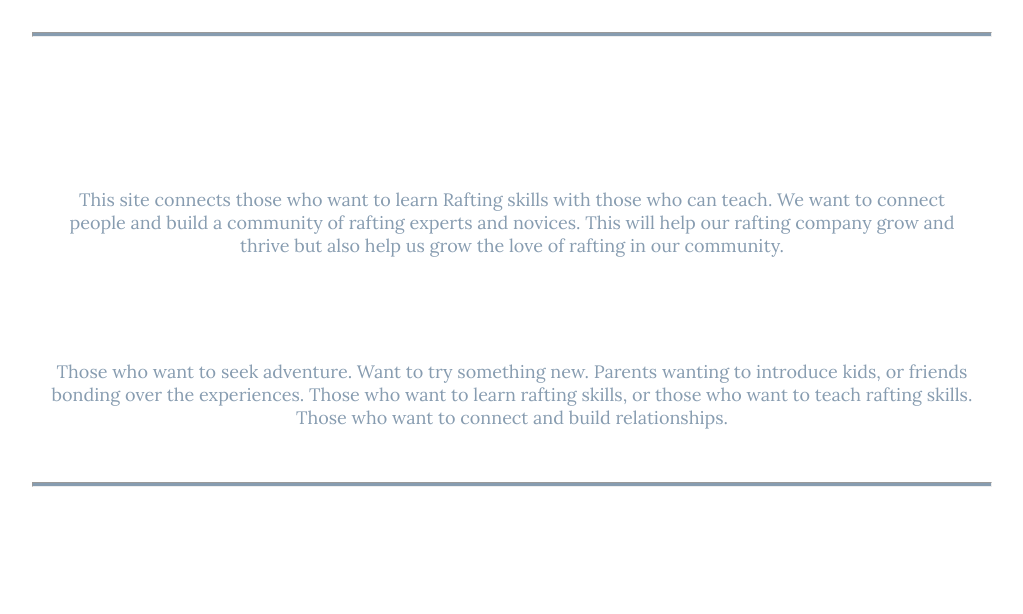
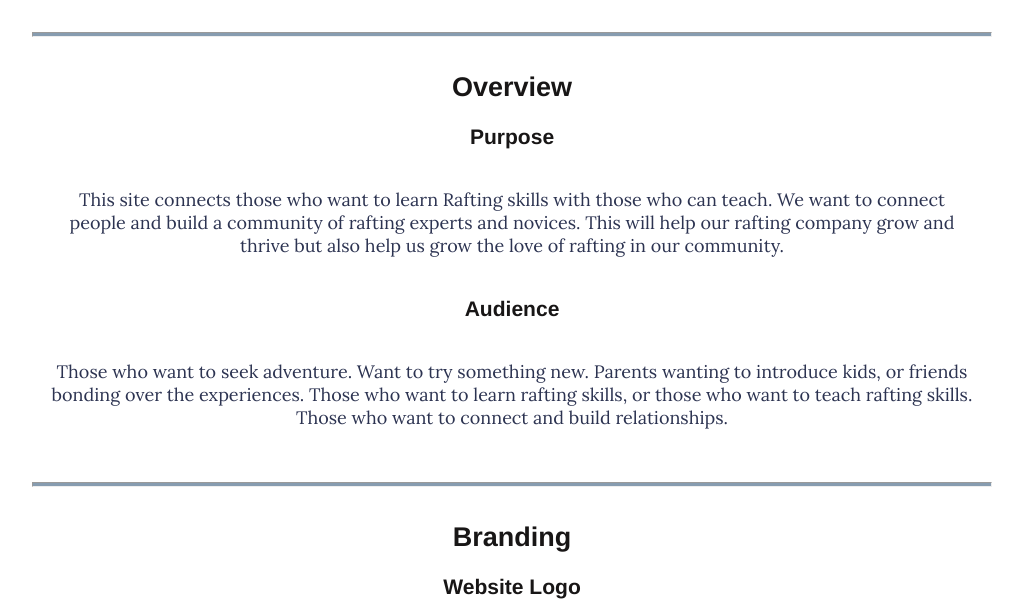
Before and after one commit to kthrnbeh/wwd130-1-, a plain HTML site: page wwd130/wwr/site-plan-rafting.html in a window 1280 px wide. Shown: the part 308-922 px from the top of the page, without its empty margins (128-1151 px from the left). Drawn offline with Linux system fonts and the light colour scheme; files that its build step writes are made by us from their sources; a web font is replaced by a local one.

Commit message:
update colors

```diff
--- a/wwd130/wwr/style/site-plan-rafting.css
+++ b/wwd130/wwr/style/site-plan-rafting.css
@@ -16,15 +16,15 @@ Fonts are separated by a & */
   --paragraph-font: "Lora", Helvetica, sans-serif;
 
   /* these colors below should be chosen from among your palette colors above */
-  --headline-color-on-white: #ffff;  /* headlines on a white background */
-  --headline-color-on-color: #9498b1; /* headlines on a colored background */
-  --paragraph-color-on-white: #879cb0; /* paragraph text on a white background */
-  --paragraph-color-on-color: #849cb0; /* paragraph text on a colored background */
-  --paragraph-background-color: #EDBFC6  ;
-  --nav-link-color: #949494;
-  --nav-background-color: #EDBFC6;
-  --nav-hover-link-color: #949494;
-  --nav-hover-background-color: #EDBFC6;
+  --headline-color-on-white: #181616;  /* headlines on a white background */
+  --headline-color-on-color: #2C3351; /* headlines on a colored background */
+  --paragraph-color-on-white: #2C3351; /* paragraph text on a white background */
+  --paragraph-color-on-color: #2C3351; /* paragraph text on a colored background */
+  --paragraph-background-color: #181616  ;
+  --nav-link-color: ##404647;
+  --nav-background-color: ##404647;
+  --nav-hover-link-color: ##404647;
+  --nav-hover-background-color: ##404647;
 }
 
 
```
Also changed, not shown: wwd130/wwr/site-plan-rafting.html (+0 -1 lines).
